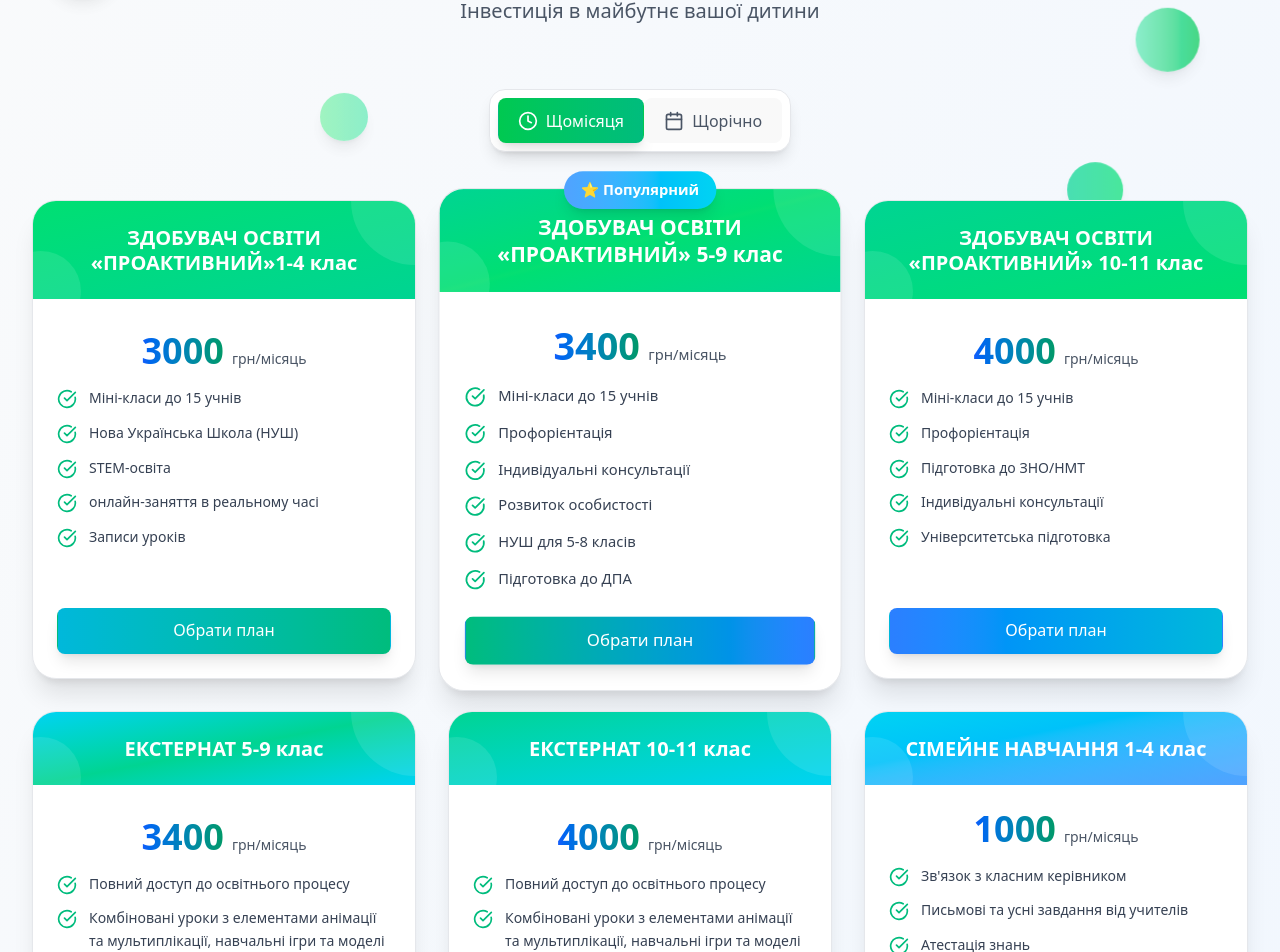
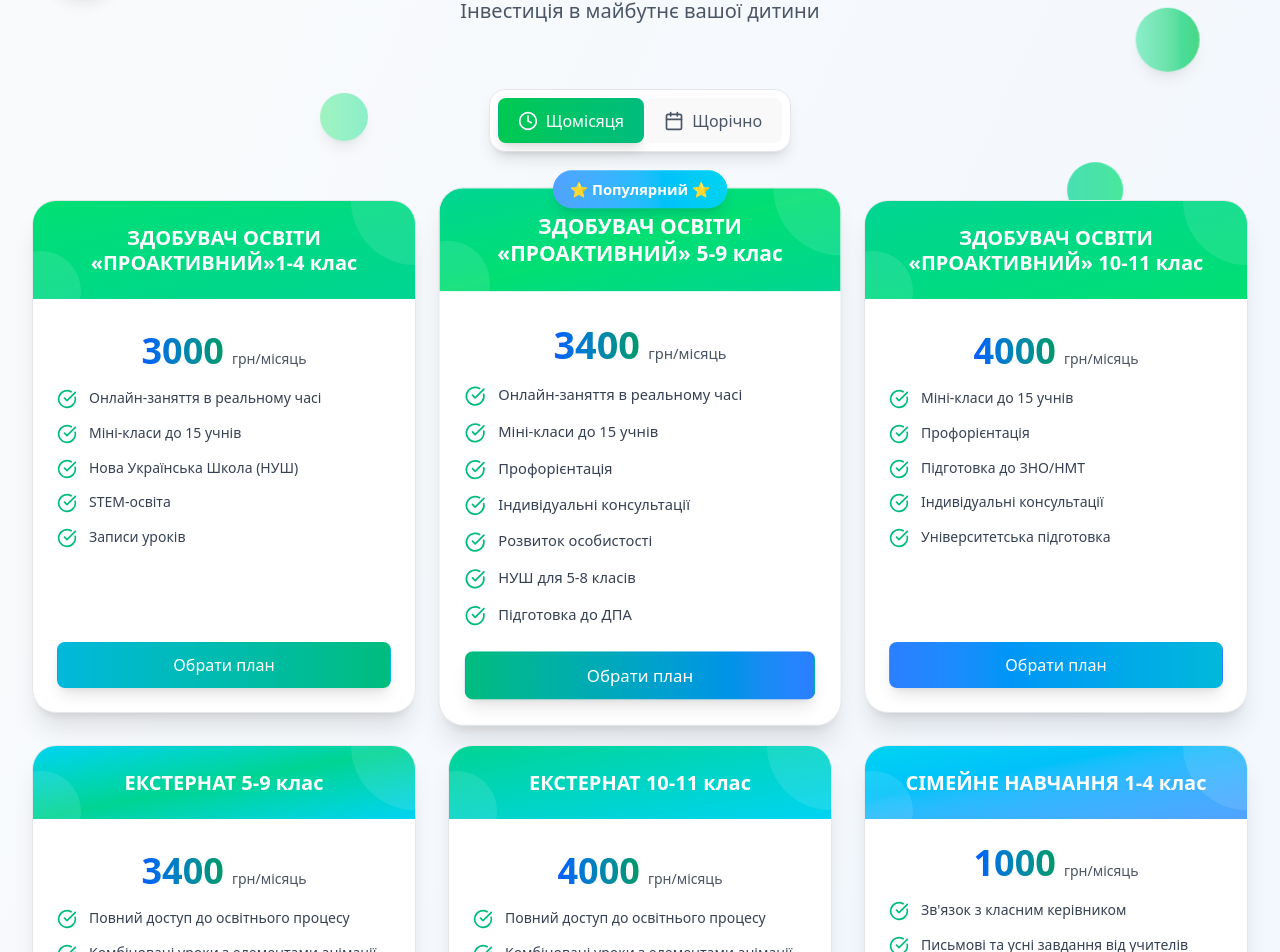
Before and after one commit to mintusyaka/lyceum-frontend, a React (Vite) app: page /plans in a window 1280 px wide. Shown: the part 4305-5257 px from the top of the page. Built offline with nearby package versions, Linux system fonts and the light colour scheme.

Commit message:
Update AllPlans.jsx

```diff
--- a/src/components/plans/AllPlans.jsx
+++ b/src/components/plans/AllPlans.jsx
@@ -63,7 +63,7 @@ function AllPlans() {
       price_month: "3000",
 
       price_year: "30000",
-      features: ["Міні-класи до 15 учнів", "Нова Українська Школа (НУШ)", "STEM-освіта", "онлайн-заняття в реальному часі", "Записи уроків"],
+      features: ["Онлайн-заняття в реальному часі", "Міні-класи до 15 учнів", "Нова Українська Школа (НУШ)", "STEM-освіта", "Записи уроків"],
       bg_color: "bg-gradient-to-br from-green-400 to-emerald-400",
       accent_color: "from-cyan-500 to-emerald-500"
     },
@@ -73,7 +73,7 @@ function AllPlans() {
       price_month: "3400",
       old_price_year: "",
       price_year: "34000",
-      features: ["Міні-класи до 15 учнів", "Профорієнтація", "Індивідуальні консультації", "Розвиток особистості", "НУШ для 5-8 класів", "Підготовка до ДПА"],
+      features: ["Онлайн-заняття в реальному часі", "Міні-класи до 15 учнів", "Профорієнтація", "Індивідуальні консультації", "Розвиток особистості", "НУШ для 5-8 класів", "Підготовка до ДПА"],
       bg_color: "bg-gradient-to-br from-emerald-400 via-green-400 to-emerald-400",
       accent_color: "from-emerald-500 to-blue-500",
       popular: true
@@ -267,7 +267,7 @@ function AllPlans() {
                 {plan.popular && (
                   <div className="absolute -top-4 left-1/2 transform -translate-x-1/2 z-10">
                     <div className="bg-gradient-to-r from-blue-400 to-cyan-400 text-white px-4 py-2 rounded-full text-sm font-bold shadow-lg">
-                      ⭐ Популярний
+                      ⭐ Популярний ⭐
                     </div>
                   </div>
                 )}
```
